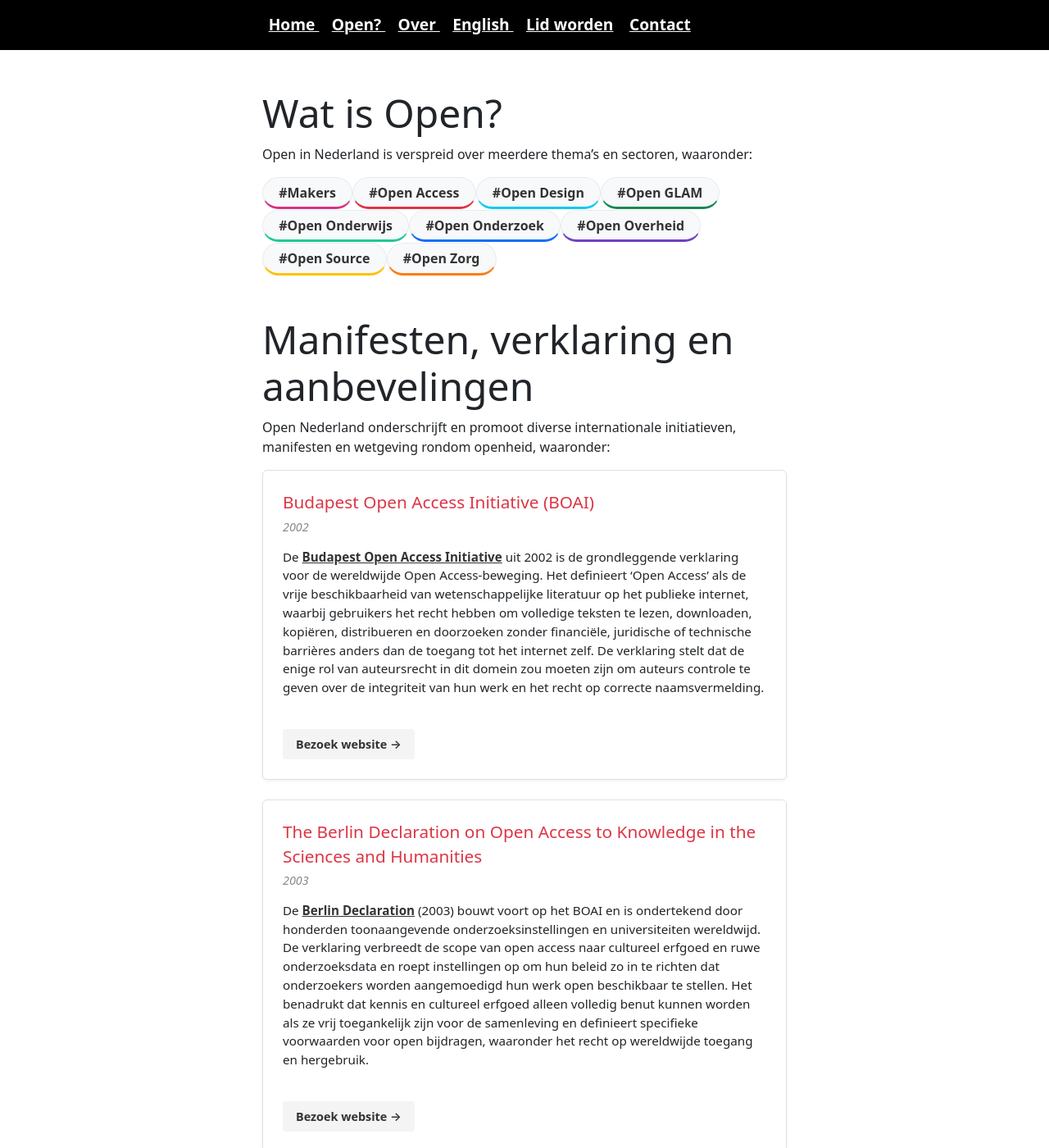
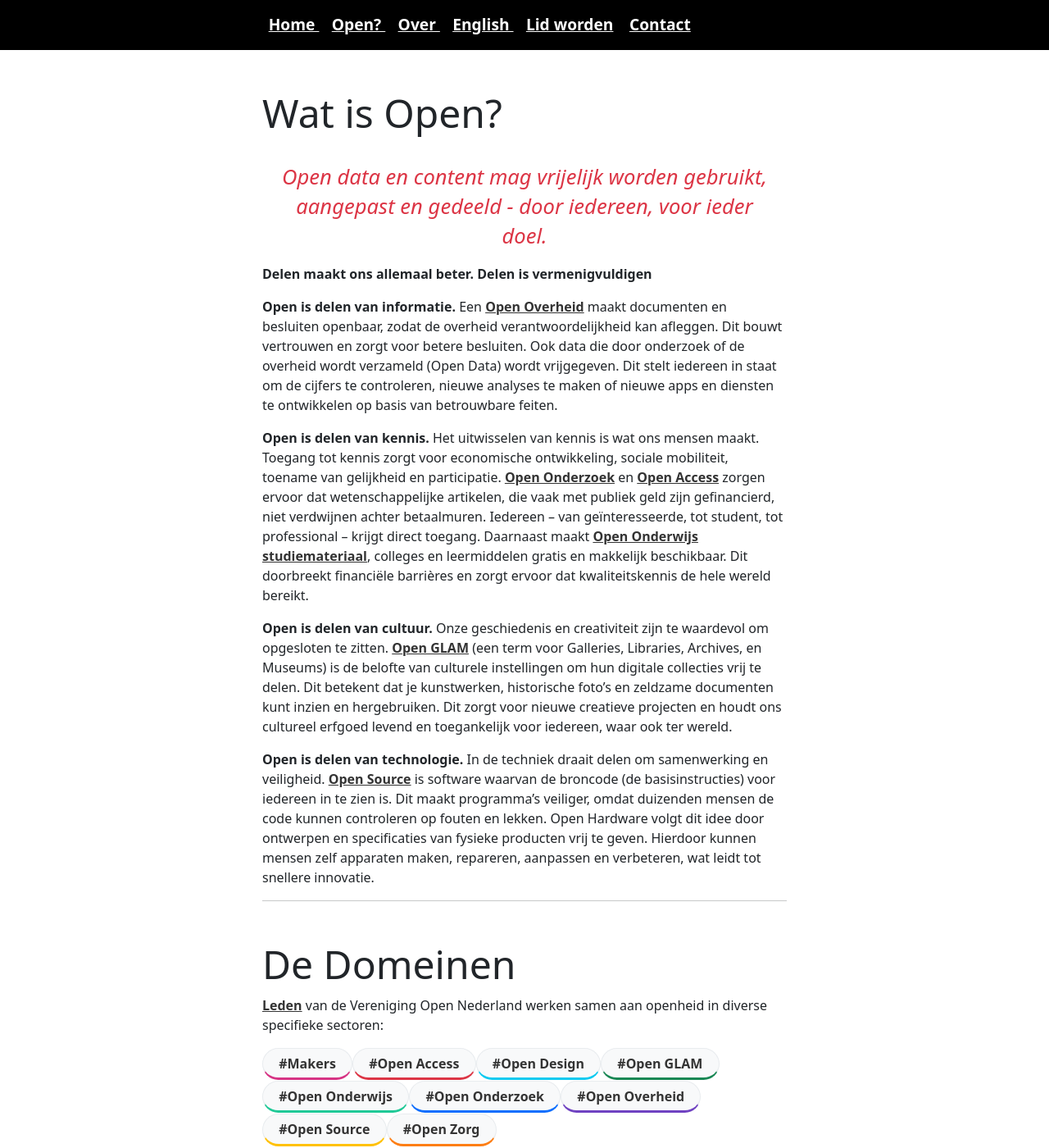
Before and after one commit to opennederland/www.opennederland.nl, a Jekyll site: the page built from pages/over-open.md, in a window 1280 px wide and 1400 px high. Shown: the whole window at 82% size. Built offline with Jekyll 4.4.1, drawn with Linux system fonts in a browser that asks for light colours; some of the changed text lies outside the part shown.

Commit message:
Over open uitgebreid

```diff
--- a/pages/over-open.md
+++ b/pages/over-open.md
@@ -5,15 +5,40 @@
 menu_title: Open?
 order: 2
 ---
-Open in Nederland is verspreid over meerdere thema’s en sectoren, waaronder:
+<h2 class="mission-statement">{{ site.open-definition }}</h2>
+
+**Delen maakt ons allemaal beter. Delen is vermenigvuldigen**
+
+**Open is delen van informatie.** Een [Open Overheid](/tags/open-overheid/) maakt documenten en besluiten openbaar, zodat de overheid verantwoordelijkheid kan afleggen. Dit bouwt vertrouwen en zorgt voor betere besluiten. Ook data die door onderzoek of de overheid wordt verzameld (Open Data) wordt vrijgegeven. Dit stelt iedereen in staat om de cijfers te controleren, nieuwe analyses te maken of nieuwe apps en diensten te ontwikkelen op basis van betrouwbare feiten.
+
+**Open is delen van kennis.** Het uitwisselen van kennis is wat ons mensen maakt. Toegang tot kennis zorgt voor economische ontwikkeling, sociale mobiliteit, toename van gelijkheid en participatie. [Open Onderzoek](/tags/open-onderzoek/) en [Open Access](/tags/open-access/) zorgen ervoor dat wetenschappelijke artikelen, die vaak met publiek geld zijn gefinancierd, niet verdwijnen achter betaalmuren. Iedereen – van geïnteresseerde, tot student, tot professional – krijgt direct toegang. Daarnaast maakt [Open Onderwijs studiemateriaal](/tags/open-onderwijs/), colleges en leermiddelen gratis en makkelijk beschikbaar. Dit doorbreekt financiële barrières en zorgt ervoor dat kwaliteitskennis de hele wereld bereikt.
+
+**Open is delen van cultuur.** Onze geschiedenis en creativiteit zijn te waardevol om opgesloten te zitten. [Open GLAM](/tags/open-glam/) (een term voor Galleries, Libraries, Archives, en Museums) is de belofte van culturele instellingen om hun digitale collecties vrij te delen. Dit betekent dat je kunstwerken, historische foto's en zeldzame documenten kunt inzien en hergebruiken. Dit zorgt voor nieuwe creatieve projecten en houdt ons cultureel erfgoed levend en toegankelijk voor iedereen, waar ook ter wereld.
+
+**Open is delen van technologie.** In de techniek draait delen om samenwerking en veiligheid. [Open Source](/tags/open-source/) is software waarvan de broncode (de basisinstructies) voor iedereen in te zien is. Dit maakt programma's veiliger, omdat duizenden mensen de code kunnen controleren op fouten en lekken. Open Hardware volgt dit idee door ontwerpen en specificaties van fysieke producten vrij te geven. Hierdoor kunnen mensen zelf apparaten maken, repareren, aanpassen en verbeteren, wat leidt tot snellere innovatie.
+
+<hr />
+
+## De Domeinen
+
+[Leden](/leden) van de Vereniging Open Nederland werken samen aan openheid in diverse specifieke sectoren:
 
 {% include tags-list.html %}
 
-## Manifesten, verklaring en aanbevelingen
+<hr />
 
-Open Nederland onderschrijft en promoot diverse internationale initiatieven, manifesten en wetgeving rondom openheid, waaronder:
+## Manifesten, verklaringen en aanbevelingen
+
+Wij bouwen voort op internationale principes, manifesten en verklaringen die de standaarden definiëren voor een open samenleving. Open Nederland onderschrijft en promoot onderstaande initiatieven:
 
 {% include initiatives.html %}
 
-### Initiatief toevoegen?
-Zijn er initiatieven, manifesten, beleidsposities, e.d. die Open Nederland moet onderschrijven? Neem contact met ons op of maak een [issue](https://github.com/opennederland/www.opennederland.nl) aan op onze Github omgeving.
+<div style="background: #f9f9f9; padding: 2em; border-radius: 4px; margin-top: 3em; border-left: 5px solid #ddd;">
+    <h3 style="margin-top: 0;">Ontbreekt er een initiatief?</h3>
+    <p>
+        Zijn er manifesten, beleidsposities of verklaringen die essentieel zijn voor Open in Nederland, maar in dit overzicht ontbreken?
+    </p>
+    <p style="margin-bottom: 0;">
+        Neem <a href="{{ "/contact/" | relative_url }}">contact</a> met ons op of maak direct een <a href="https://github.com/opennederland/www.opennederland.nl">issue aan op GitHub</a>.
+    </p>
+</div>
```
